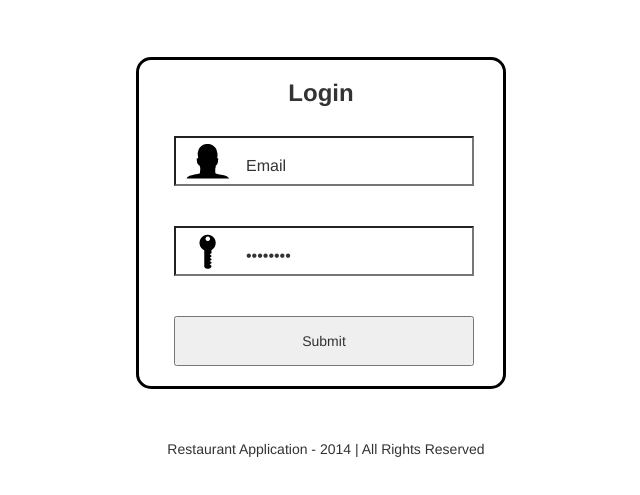
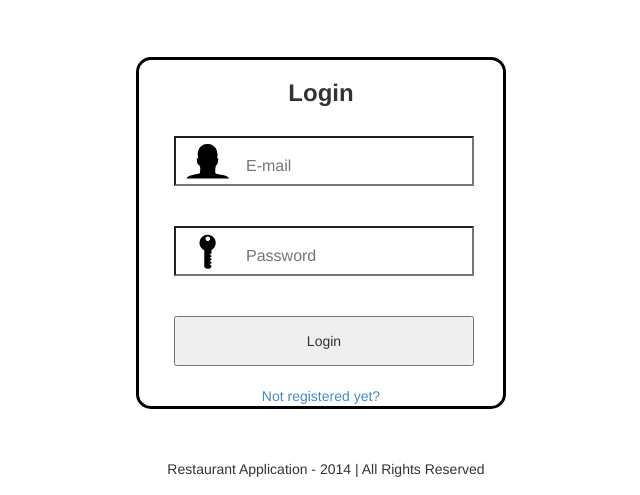
Before and after one commit to Maiteh/php_project, a PHP site: page /login.php in a window 1280 px wide. Shown: the part 305-800 px from the top of the page, without its empty margins (314-954 px from the left). Run offline with PHP 8.4, Linux system fonts and the light colour scheme; some libraries are stand-ins or nearby versions.

Commit message:
login update with maser

```diff
--- a/login.php
+++ b/login.php
@@ -1,7 +1,4 @@
 <?php
-
-	session_start();
-	$_SESSION['loggedin'] = FALSE;
 
 	if (!empty($_POST['btnLogin']))
 	{
@@ -12,10 +9,30 @@
 			$u->Email=$_POST['email'];
 			$u->Password=$_POST['password'];
 
-			//var_dump($user);
+			if ($u->canLogin() == "yes") {
+				// admin gebruiker
+				session_start();
 
-			$u->canLogin();
-			header("Location: index.php");
+				$row = $u->getId();
+				$id = $row['Klant_ID'];
+
+				$_SESSION['email'] = $u->Email;
+				$_SESSION['admin'] = "yes";
+				$_SESSION['loggedin'] = true;
+				$_SESSION['id'] = $id;
+
+				header("Location: mijnrestaurant.php");
+
+			} elseif ($u->canLogin() == "no") {
+				// geen admin (klant)
+				session_start();
+				$_SESSION['email'] = $u->Email;
+				$_SESSION['admin'] = "no";
+				$_SESSION['loggedin'] = true;
+
+				header("Location: mijnrestaurant.php");
+			}
+
 		}
 		catch (Exception $e)
 		{
@@ -23,15 +40,13 @@
 		}
 	}
 
-
 ?><!DOCTYPE html>
 <html lang="en">
 <head>
 	<meta charset="UTF-8">
-	<title>Just in time | Register</title>
+	<title>Just in time | Login</title>
 	<meta name="viewport" content="width=device-width, initial-scale=1">
 	<link rel="stylesheet" type="text/css" href="css/main.css">
-
 </head>
 <body >
 
@@ -51,10 +66,12 @@
 				?>
 
 				<h3 id="titleRegister">Login</h3>
-				<input id="iconUsername" type="text" value="Email" name="email" onfocus="if(this.value == 'Email') { this.value = ''; }">
-				<input id="iconPassword" type="password" value="Password" name="password" onfocus="if(this.value == 'Password') { this.value = ''; }">
-				<input type="submit" value="Submit" name="btnLogin">
+
+				<input id="iconUsername" type="text" name="email" placeholder="E-mail">
+				<input id="iconPassword" type="password" name="password" placeholder="Password">
+				<input type="submit" value="Login" name="btnLogin">
 			</form>
+			<a href="register.php">Not registered yet?</a>
 		</section>
 
 		<?php include("includes/include.footer.php"); ?>
@@ -63,6 +80,6 @@
 
 <script src="http://code.jquery.com/jquery-1.11.0.min.js"></script>
 <script src="js/bootstrap.js"></script>
-
+</div>
 </body>
 <html>
```
